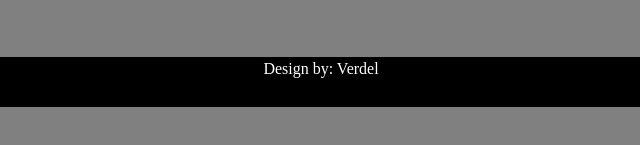
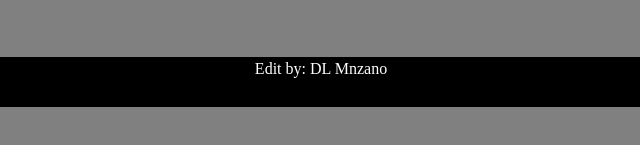
Before and after one commit to verdelmanzano06/WebApp-OnlineFavorites, a plain HTML site: page index.html in a window 1280 px wide. Shown: the part 533-678 px from the top of the page, 334-974 px from the left. Drawn offline with Linux system fonts and the light colour scheme.

Commit message:
Update index.html

```diff
--- a/index.html
+++ b/index.html
@@ -51,7 +51,7 @@
 	</article>
 
 	<footer>
-		<p>Design by: Verdel</p>
+		<p>Edit by: DL Mnzano</p>
 	</footer>
 
 </body>
```
